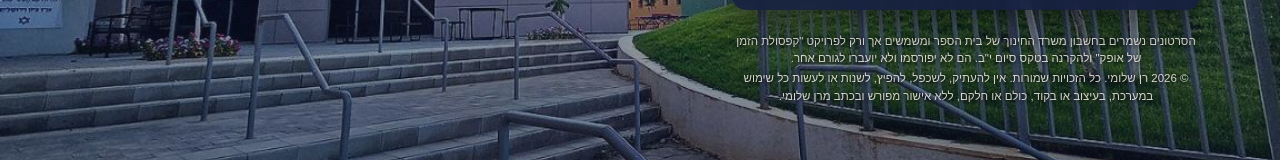
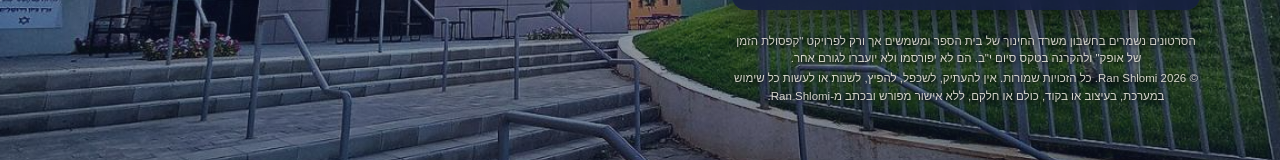
Before and after one commit to OFEKSC111/capsule, a plain HTML site: page index.html in a window 1280 px wide. Shown: the part 482-642 px from the top of the page. Drawn offline with Linux system fonts and the light colour scheme.

Commit message:
Update index.html

```diff
--- a/index.html
+++ b/index.html
@@ -1,9 +1,9 @@
 <!DOCTYPE html>
 <!--
   קפסולת הזמן של אופק
-  © 2026 רן שלומי (Ran Shlomi). כל הזכויות שמורות. All rights reserved.
+  © 2026 Ran Shlomi. כל הזכויות שמורות. All rights reserved.
   אין להעתיק, לשכפל, להפיץ, לשנות או לעשות כל שימוש בקוד, בעיצוב או במערכת, כולם או חלקם,
-  ללא אישור מפורש ובכתב מרן שלומי.
+  ללא אישור מפורש ובכתב מ-Ran Shlomi.
 -->
 <html lang="he" dir="rtl">
 <head>
@@ -162,7 +162,7 @@
 
   <footer class="legal">
     <p>הסרטונים נשמרים בחשבון משרד החינוך של בית הספר ומשמשים אך ורק לפרויקט "קפסולת הזמן של אופק" ולהקרנה בטקס סיום י"ב. הם לא יפורסמו ולא יועברו לגורם אחר.</p>
-    <p>© 2026 רן שלומי. כל הזכויות שמורות. אין להעתיק, לשכפל, להפיץ, לשנות או לעשות כל שימוש במערכת, בעיצוב או בקוד, כולם או חלקם, ללא אישור מפורש ובכתב מרן שלומי.</p>
+    <p>© 2026 Ran Shlomi. כל הזכויות שמורות. אין להעתיק, לשכפל, להפיץ, לשנות או לעשות כל שימוש במערכת, בעיצוב או בקוד, כולם או חלקם, ללא אישור מפורש ובכתב מ-Ran Shlomi.</p>
   </footer>
 </div>
 
```
